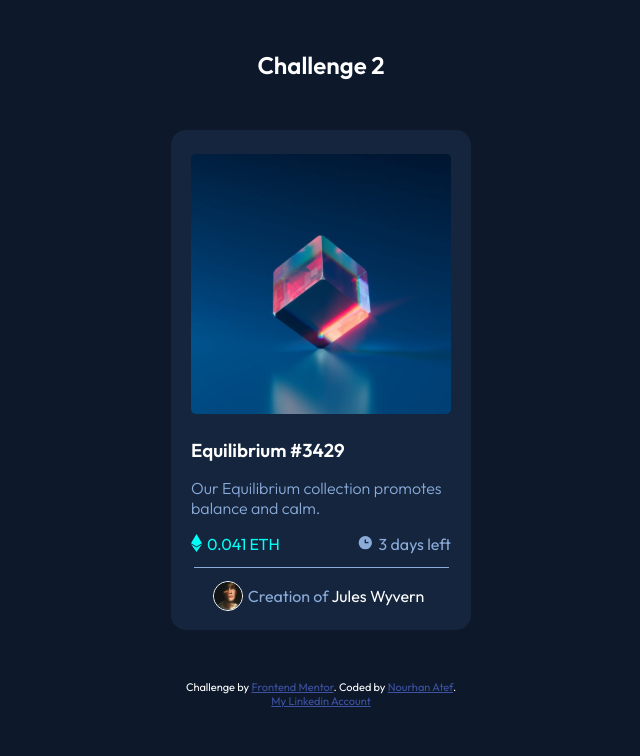
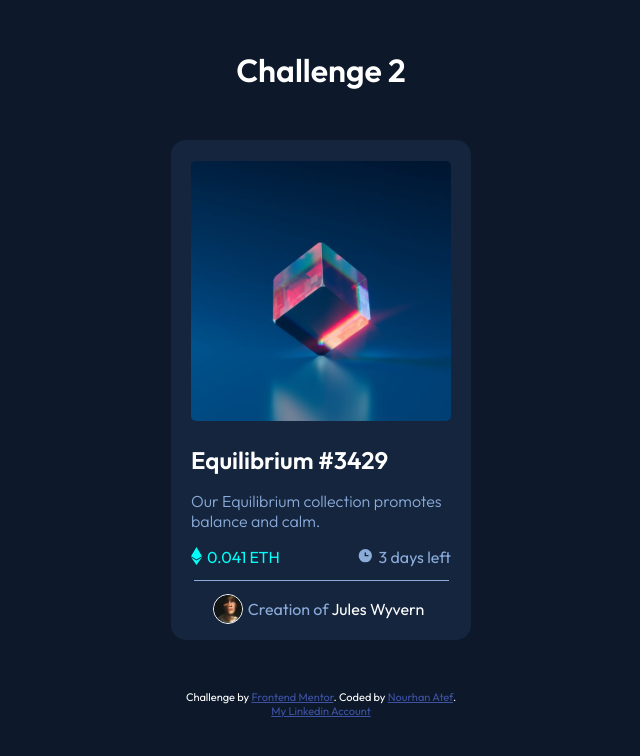
Before and after one commit to Nourhaan-Atef/nft-preview-card-component-main, a plain HTML site: page index.html in a window 1280 px wide. Shown: the whole page, without its empty margins (319-959 px from the left). Drawn offline with Linux system fonts and the light colour scheme.

Commit message:
the challenge

```diff
--- a/index.html
+++ b/index.html
@@ -37,14 +37,14 @@
     </style>
   </head>
   <body>
-    <h2>Challenge 2</h2>
+    <h1>Challenge 2</h1>
     <main class="design flex-center">
       <section class="content flex-center">
         <div class="img">
           <img src="images/image-equilibrium.jpg" alt="main image" />
         </div>
         <div class="paragraph">
-          <h3>Equilibrium #3429</h3>
+          <h2>Equilibrium #3429</h2>
           <p>Our Equilibrium collection promotes balance and calm.</p>
           <div>
             <div class="first">
--- a/main.css
+++ b/main.css
@@ -7,7 +7,7 @@ body {
   background: hsl(217, 54%, 11%);
   font-family: "Outfit", sans-serif;
 }
-h2 {
+h1 {
   text-align: center;
   color: #fff;
   margin: 50px;
@@ -38,16 +38,16 @@ h2 {
   padding: 5px 20px;
 }
 .design .content .img img:hover,
-.design .content .paragraph h3:hover,
+.design .content .paragraph h2:hover,
 .design .content .footer .content p span:hover {
   cursor: pointer;
   color: hsl(178, 100%, 50%);
 }
 
-.design .content .paragraph h3 {
+.design .content .paragraph h2 {
   margin: 5px 0;
   color: hsl(0, 0%, 100%);
-  font-size: 600;
+  font-size: 400;
 }
 .design .content .paragraph p {
   font-weight: 300;
```
